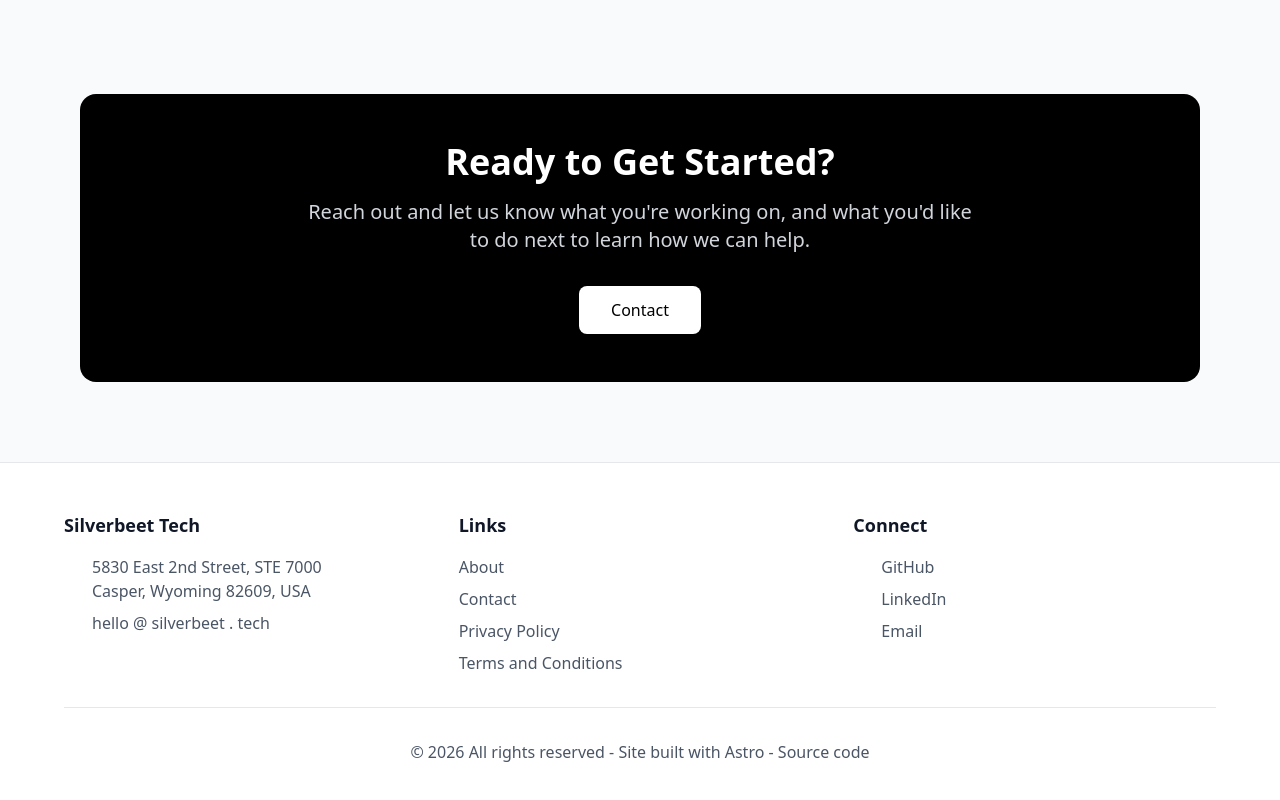
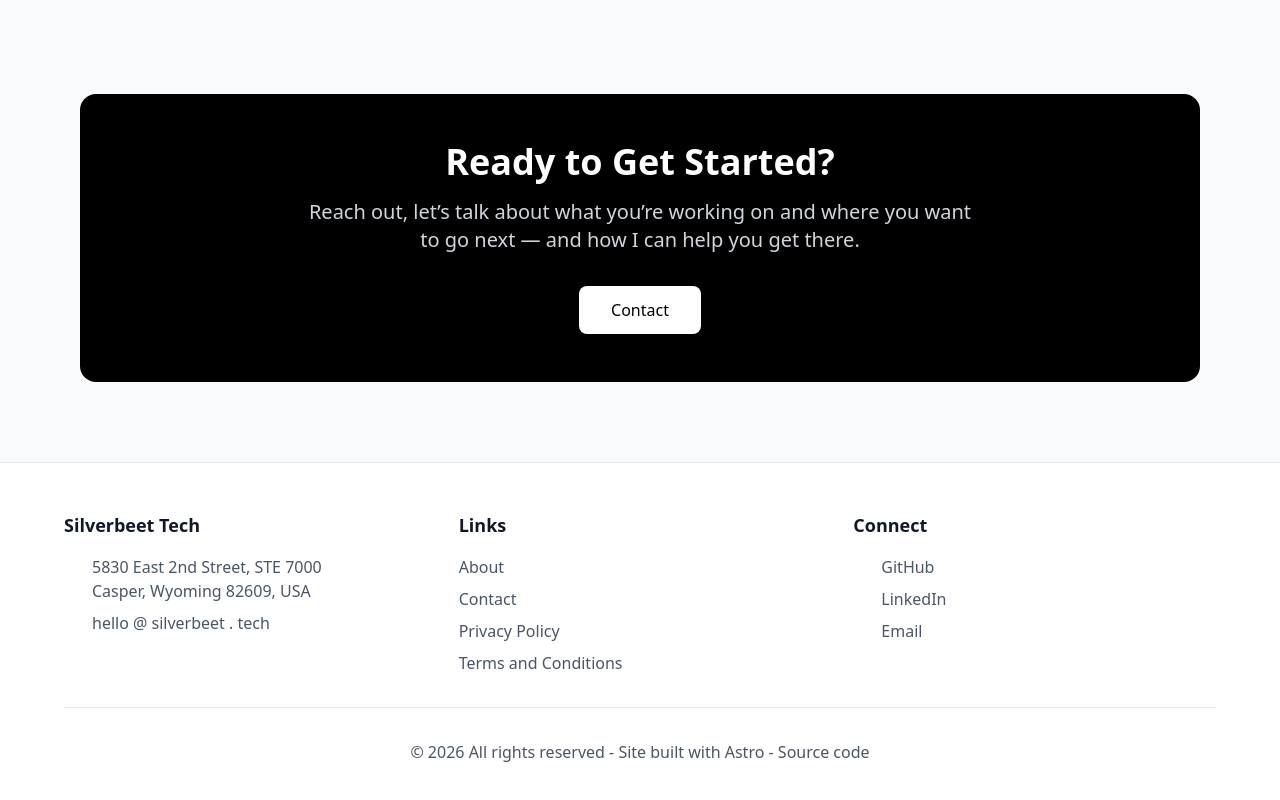
Before and after one commit to silverbeet-technology/website, an Astro site in the folder base/: page / in a window 1280 px wide. Shown: the part 2131-2931 px from the top of the page. Built offline with nearby package versions, Linux system fonts and the light colour scheme; Astro itself is replaced by a stand-in of ours; some icons are missing.

Commit message:
rewrote the contact blurb

```diff
--- a/base/src/components/CTA.astro
+++ b/base/src/components/CTA.astro
@@ -8,8 +8,8 @@ import { Icon } from "astro-icon/components";
 		<div class="bg-black rounded-2xl p-12 text-center text-white">
 			<h2 class="text-4xl font-bold mb-4">Ready to Get Started?</h2>
 			<p class="text-xl text-gray-300 mb-8 max-w-2xl mx-auto">
-				Reach out and let us know what you're working on, and what you'd like to
-				do next to learn how we can help.
+				Reach out, let’s talk about what you’re working on and where you want to
+				go next — and how I can help you get there.
 			</p>
 			<a
 				href="/contact/"
```
